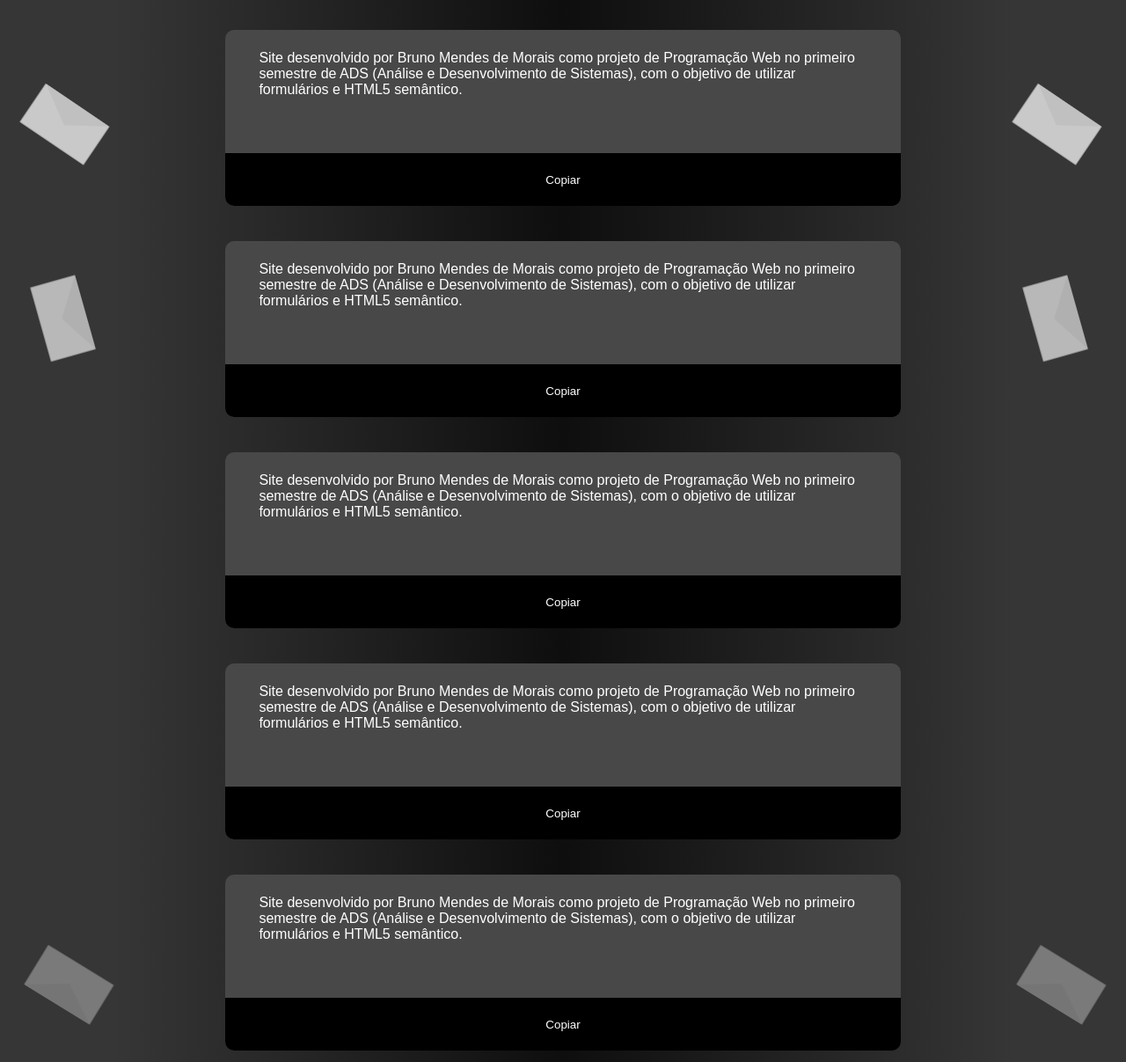
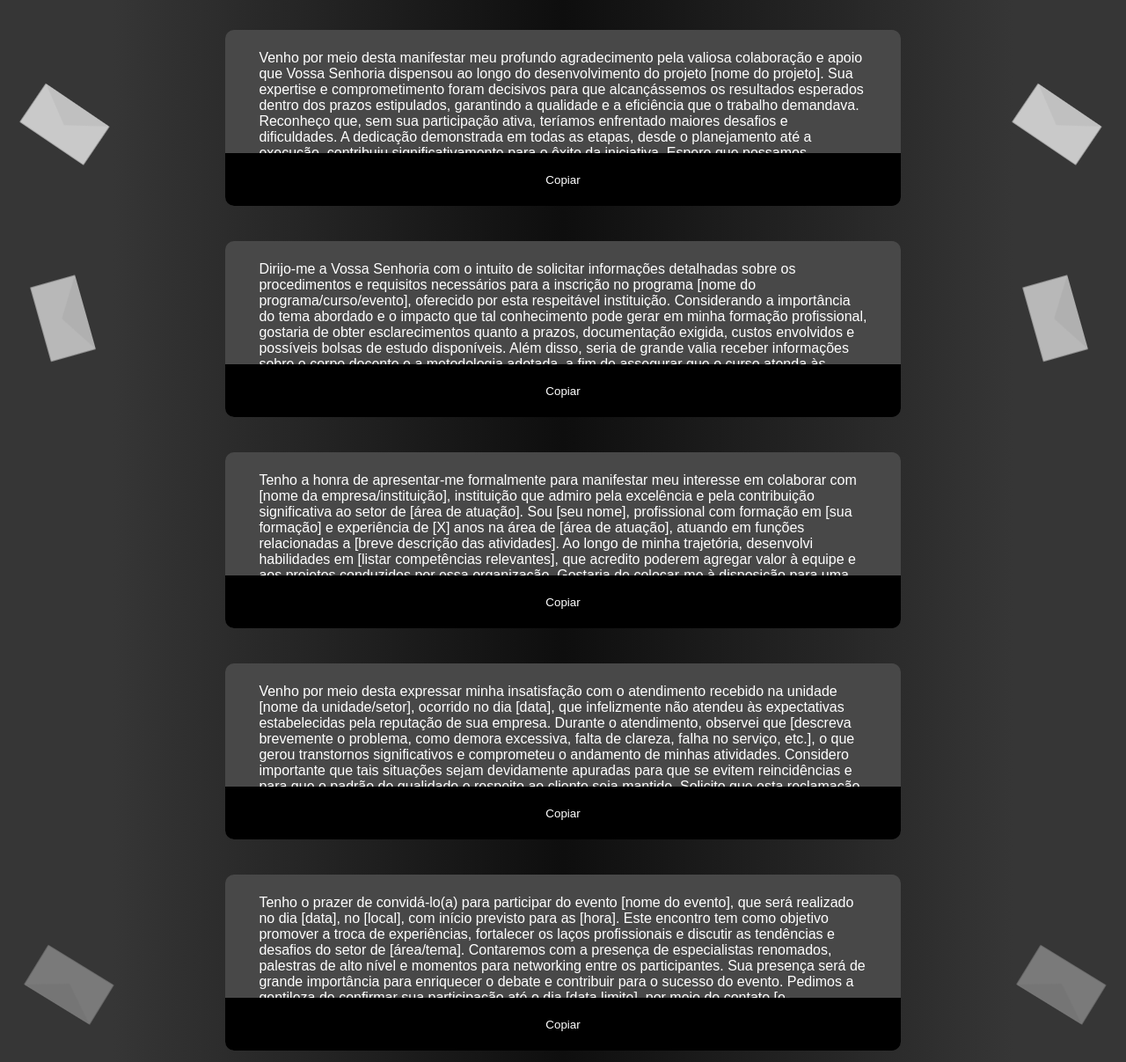
Before and after one commit to BrunoMendesMorais/Click-Write, a plain HTML site: page pages/modelos.html in a window 1280 px wide. Shown: the part 253-1460 px from the top of the page at 88% size. Drawn offline with Linux system fonts and the light colour scheme; a web font is replaced by a local one.

Commit message:
coreção de erros

```diff
--- a/pages/modelos.html
+++ b/pages/modelos.html
@@ -60,41 +60,88 @@
 
         <section class="modeloContainer">
             <p>
-                Site desenvolvido por Bruno Mendes de Morais como projeto de Programação Web no primeiro semestre de
-                ADS
-                (Análise e Desenvolvimento de Sistemas), com o objetivo de utilizar formulários e HTML5 semântico.
+                Venho por meio desta manifestar meu profundo agradecimento pela valiosa colaboração e apoio que Vossa
+                Senhoria dispensou ao longo do desenvolvimento do projeto [nome do projeto]. Sua expertise e
+                comprometimento foram decisivos para que alcançássemos os resultados esperados dentro dos prazos
+                estipulados, garantindo a qualidade e a eficiência que o trabalho demandava.
+
+                Reconheço que, sem sua participação ativa, teríamos enfrentado maiores desafios e dificuldades. A
+                dedicação demonstrada em todas as etapas, desde o planejamento até a execução, contribuiu
+                significativamente para o êxito da iniciativa. Espero que possamos continuar contando com sua parceria
+                em futuras oportunidades, fortalecendo ainda mais nossa relação profissional.
+
+                Renovo meus agradecimentos e coloco-me à disposição para eventuais necessidades ou para discutir novas
+                possibilidades de colaboração.
             </p>
             <button onclick="copiarTexto()">Copiar</button>
         </section>
         <section class="modeloContainer">
             <p>
-                Site desenvolvido por Bruno Mendes de Morais como projeto de Programação Web no primeiro semestre de
-                ADS
-                (Análise e Desenvolvimento de Sistemas), com o objetivo de utilizar formulários e HTML5 semântico.
+                Dirijo-me a Vossa Senhoria com o intuito de solicitar informações detalhadas sobre os procedimentos e
+                requisitos necessários para a inscrição no programa [nome do programa/curso/evento], oferecido por esta
+                respeitável instituição.
+
+                Considerando a importância do tema abordado e o impacto que tal conhecimento pode gerar em minha
+                formação profissional, gostaria de obter esclarecimentos quanto a prazos, documentação exigida, custos
+                envolvidos e possíveis bolsas de estudo disponíveis. Além disso, seria de grande valia receber
+                informações sobre o corpo docente e a metodologia adotada, a fim de assegurar que o curso atenda às
+                minhas expectativas.
+
+                Agradeço antecipadamente pela atenção dispensada e fico no aguardo de um retorno, na expectativa de
+                contar com o suporte de sua equipe para o devido encaminhamento de minha inscrição.
             </p>
             <button onclick="copiarTexto()">Copiar</button>
         </section>
         <section class="modeloContainer">
             <p>
-                Site desenvolvido por Bruno Mendes de Morais como projeto de Programação Web no primeiro semestre de
-                ADS
-                (Análise e Desenvolvimento de Sistemas), com o objetivo de utilizar formulários e HTML5 semântico.
+                Tenho a honra de apresentar-me formalmente para manifestar meu interesse em colaborar com [nome da
+                empresa/instituição], instituição que admiro pela excelência e pela contribuição significativa ao setor
+                de [área de atuação].
+
+                Sou [seu nome], profissional com formação em [sua formação] e experiência de [X] anos na área de [área
+                de atuação], atuando em funções relacionadas a [breve descrição das atividades]. Ao longo de minha
+                trajetória, desenvolvi habilidades em [listar competências relevantes], que acredito poderem agregar
+                valor à equipe e aos projetos conduzidos por essa organização.
+
+                Gostaria de colocar-me à disposição para uma conversa, a fim de apresentar com mais detalhes meu
+                currículo e discutir de que forma minha experiência pode contribuir para os objetivos institucionais.
+
+                Agradeço pela atenção e aguardo a oportunidade de contato.
             </p>
             <button onclick="copiarTexto()">Copiar</button>
         </section>
         <section class="modeloContainer">
             <p>
-                Site desenvolvido por Bruno Mendes de Morais como projeto de Programação Web no primeiro semestre de
-                ADS
-                (Análise e Desenvolvimento de Sistemas), com o objetivo de utilizar formulários e HTML5 semântico.
+                Venho por meio desta expressar minha insatisfação com o atendimento recebido na unidade [nome da
+                unidade/setor], ocorrido no dia [data], que infelizmente não atendeu às expectativas estabelecidas pela
+                reputação de sua empresa.
+
+                Durante o atendimento, observei que [descreva brevemente o problema, como demora excessiva, falta de
+                clareza, falha no serviço, etc.], o que gerou transtornos significativos e comprometeu o andamento de
+                minhas atividades. Considero importante que tais situações sejam devidamente apuradas para que se evitem
+                reincidências e para que o padrão de qualidade e respeito ao cliente seja mantido.
+
+                Solicito que esta reclamação seja encaminhada aos setores responsáveis e que me seja informado o
+                posicionamento da empresa em relação às providências adotadas para sanar o problema.
+
+                Agradeço desde já pela atenção dispensada e aguardo um retorno breve.
             </p>
             <button onclick="copiarTexto()">Copiar</button>
         </section>
         <section class="modeloContainer">
             <p>
-                Site desenvolvido por Bruno Mendes de Morais como projeto de Programação Web no primeiro semestre de
-                ADS
-                (Análise e Desenvolvimento de Sistemas), com o objetivo de utilizar formulários e HTML5 semântico.
+                Tenho o prazer de convidá-lo(a) para participar do evento [nome do evento], que será realizado no dia
+                [data], no [local], com início previsto para as [hora].
+
+                Este encontro tem como objetivo promover a troca de experiências, fortalecer os laços profissionais e
+                discutir as tendências e desafios do setor de [área/tema]. Contaremos com a presença de especialistas
+                renomados, palestras de alto nível e momentos para networking entre os participantes.
+
+                Sua presença será de grande importância para enriquecer o debate e contribuir para o sucesso do evento.
+                Pedimos a gentileza de confirmar sua participação até o dia [data limite], por meio do contato
+                [e-mail/telefone].
+
+                Desde já agradeço pela atenção e fico à disposição para quaisquer esclarecimentos adicionais.
             </p>
             <button onclick="copiarTexto()">Copiar</button>
         </section>
@@ -107,7 +154,7 @@
             <h3>Click & Write</h3>
         </section>
         <address>
-            <a href="">
+             <a href="http://linkedin.com/in/bruno-mendes-de-morais">
                 <svg xmlns="http://www.w3.org/2000/svg" width="30" height="30" fill="#ffffff" viewBox="0 0 256 256">
                     <path
                         d="M216,24H40A16,16,0,0,0,24,40V216a16,16,0,0,0,16,16H216a16,16,0,0,0,16-16V40A16,16,0,0,0,216,24ZM96,176a8,8,0,0,1-16,0V112a8,8,0,0,1,16,0ZM88,96a12,12,0,1,1,12-12A12,12,0,0,1,88,96Zm96,80a8,8,0,0,1-16,0V140a20,20,0,0,0-40,0v36a8,8,0,0,1-16,0V112a8,8,0,0,1,15.79-1.78A36,36,0,0,1,184,140Z">
@@ -115,7 +162,7 @@
                 </svg>
                 Linkedin
             </a>
-            <a href="">
+            <a href="https://github.com/BrunoMendesMorais">
                 <svg xmlns="http://www.w3.org/2000/svg" width="30" height="30" fill="#ffffff" viewBox="0 0 256 256">
                     <path
                         d="M216,104v8a56.06,56.06,0,0,1-48.44,55.47A39.8,39.8,0,0,1,176,192v40a8,8,0,0,1-8,8H104a8,8,0,0,1-8-8V216H72a40,40,0,0,1-40-40A24,24,0,0,0,8,152a8,8,0,0,1,0-16,40,40,0,0,1,40,40,24,24,0,0,0,24,24H96v-8a39.8,39.8,0,0,1,8.44-24.53A56.06,56.06,0,0,1,56,112v-8a58.14,58.14,0,0,1,7.69-28.32A59.78,59.78,0,0,1,69.07,28,8,8,0,0,1,76,24a59.75,59.75,0,0,1,48,24h24a59.75,59.75,0,0,1,48-24,8,8,0,0,1,6.93,4,59.74,59.74,0,0,1,5.37,47.68A58,58,0,0,1,216,104Z">
--- a/style/escrever.css
+++ b/style/escrever.css
@@ -178,6 +178,10 @@ main{
 #mensagem {
     grid-area: me;
     padding: 2%;
+}
+
+#mensagemCarta{
+    overflow-y: auto;
 }
 
 input[type="submit"] {
```
Also changed, not shown: pages/escrever.html (+2 -2 lines), pages/sobre.html (+6 -6 lines), style/sobre.css (+10 -1 lines).
